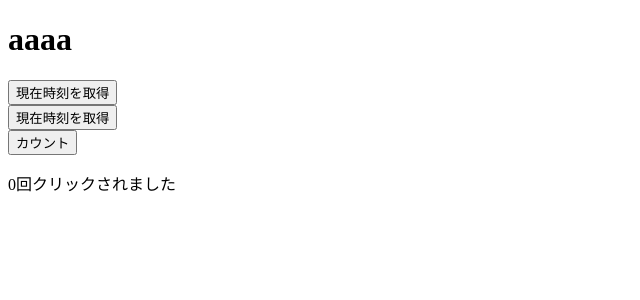
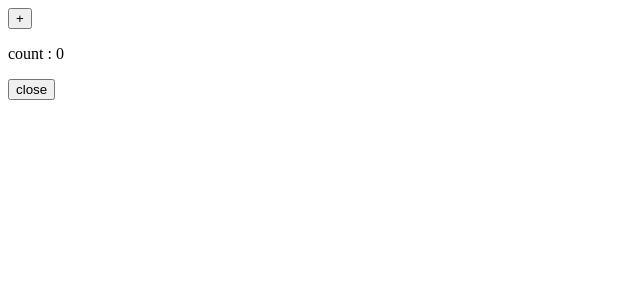
Before and after one commit to misaku54/ec-app, a React (Vite) app in the folder frontend/: page / in a window 1280 px wide. Shown: the top 300 px of the page, without its empty margins (0-640 px from the left). Built offline with nearby package versions, Linux system fonts and the light colour scheme.

Commit message:
fe練習

```diff
--- a/frontend/src/main.tsx
+++ b/frontend/src/main.tsx
@@ -2,6 +2,7 @@ import { StrictMode } from 'react'
 import { createRoot } from 'react-dom/client'
 import { EventBasic } from './practice/EventBasic';
 import { StateBasic } from './practice/StateBasic';
+import { Effect } from './practice/Effect';
 // import './index.css'
 // import App from './App.tsx'
 
@@ -21,9 +22,10 @@ const App = () => {
 
 root.render(
   <StrictMode>
-    <App/>
+    {/* <App/>
     <EventBasic type="date" />
     <EventBasic type="time" />
-    <StateBasic init={0}/>
+    <StateBasic init={0}/> */}
+    <Effect/>
   </StrictMode>
 );
--- a/frontend/src/practice/Effect.tsx
+++ b/frontend/src/practice/Effect.tsx
@@ -1,6 +1,6 @@
 import { useEffect, useState } from "react"
 
-const Effect = () => {
+export const Effect = () => {
   const [count, setCount] = useState(0);
   const [isOpen, setIsOpen] = useState(false);
 
```
